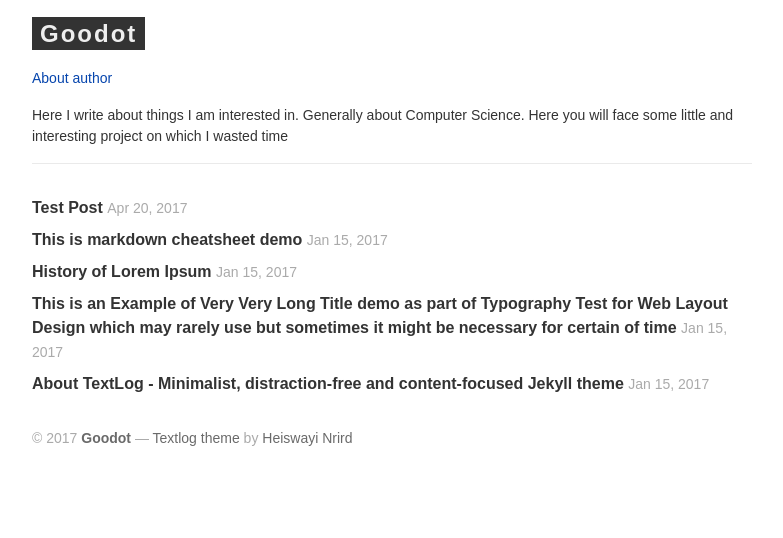
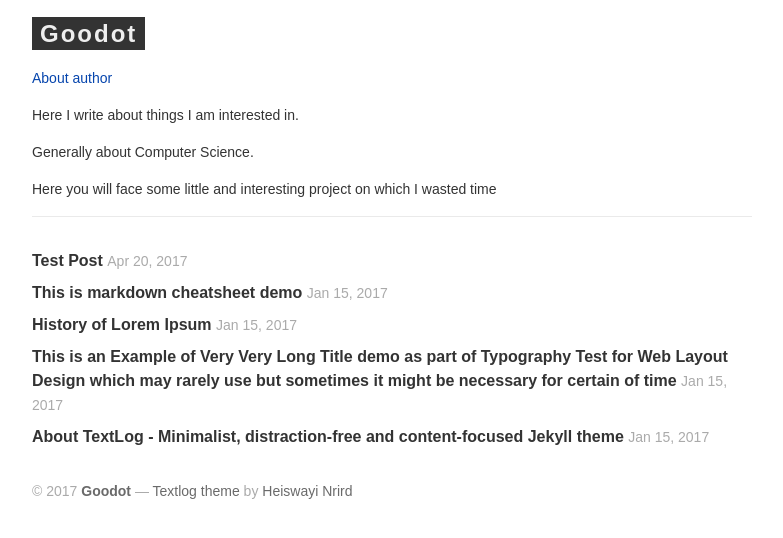
Before and after one commit to goodot/goodot.github.io, a Jekyll site: the page built from index.html, in a window 1280 px wide. Shown: the top 538 px of the page, without its empty margins (8-791 px from the left). Built offline with Jekyll 4.4.1, drawn with Linux system fonts in a browser that asks for light colours; some web fonts are replaced.

Commit message:
Updated intro.html

```diff
--- a/_includes/intro.html
+++ b/_includes/intro.html
@@ -1,4 +1,7 @@
-<p class="site-intro">Here I write about things I am interested in.
-	Generally about Computer Science.
-	Here you will face some little and interesting project on which I wasted time
+<p class="site-intro">Here I write about things I am interested in.</p>
+<p class="site-intro">
+  Generally about Computer Science.
 </p>
+<p class="site-intro">
+  Here you will face some little and interesting project on which I wasted time
+</p>
```
